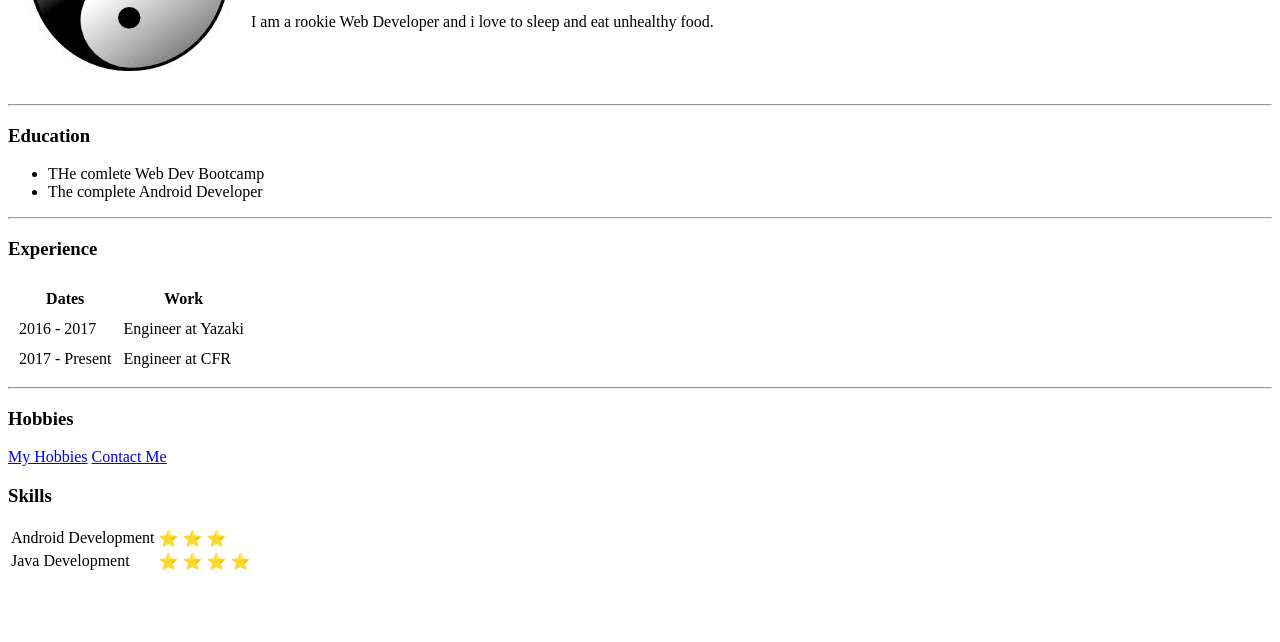
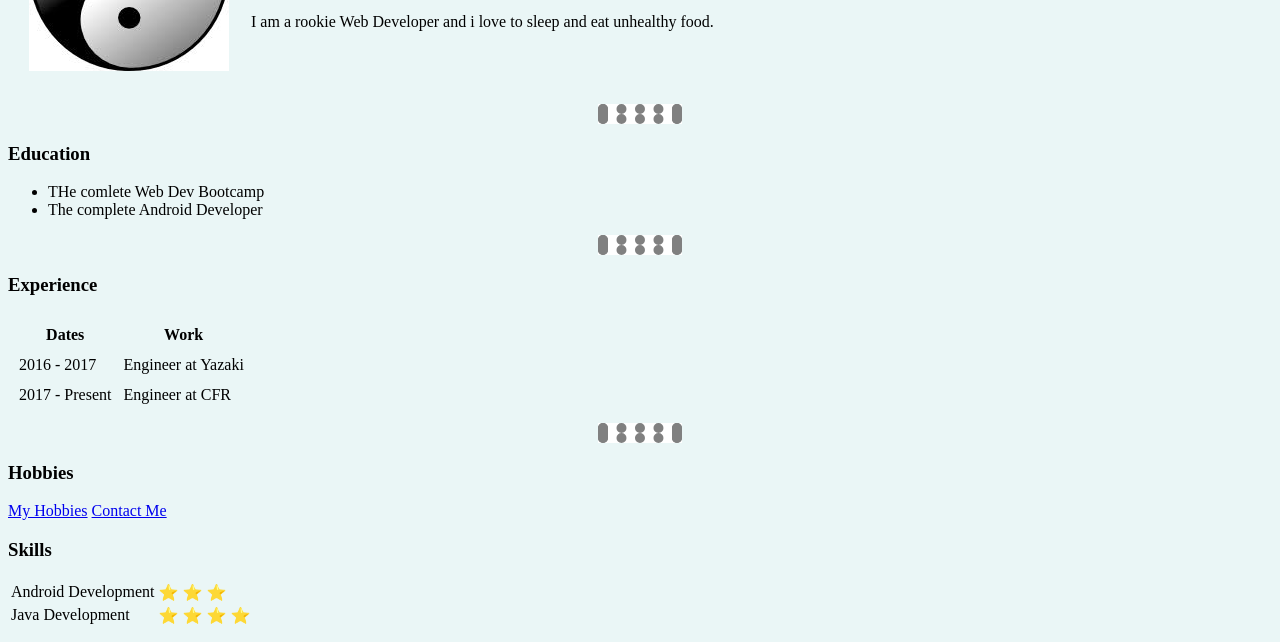
Before and after one commit to Vexades/cv, a plain HTML site: page index.html in a window 1280 px wide. Shown: the part 158-800 px from the top of the page. Drawn offline with Linux system fonts and the light colour scheme.

Commit message:
Add files via upload

```diff
--- a/index.html
+++ b/index.html
@@ -4,6 +4,19 @@
 <head>
   <meta charset="utf-8">
   <title>Site-ul Personal al lui Ionut</title>
+  <style>
+    body{
+      background-color: #EAF6F6;
+    }
+    hr{
+      border-style: none;
+      background-color: white;
+      width: 5%;
+      border-style: dotted;
+      border-width: 10px;
+      border-color: grey;
+    }
+  </style>
 </head>
 
 <body>
```
